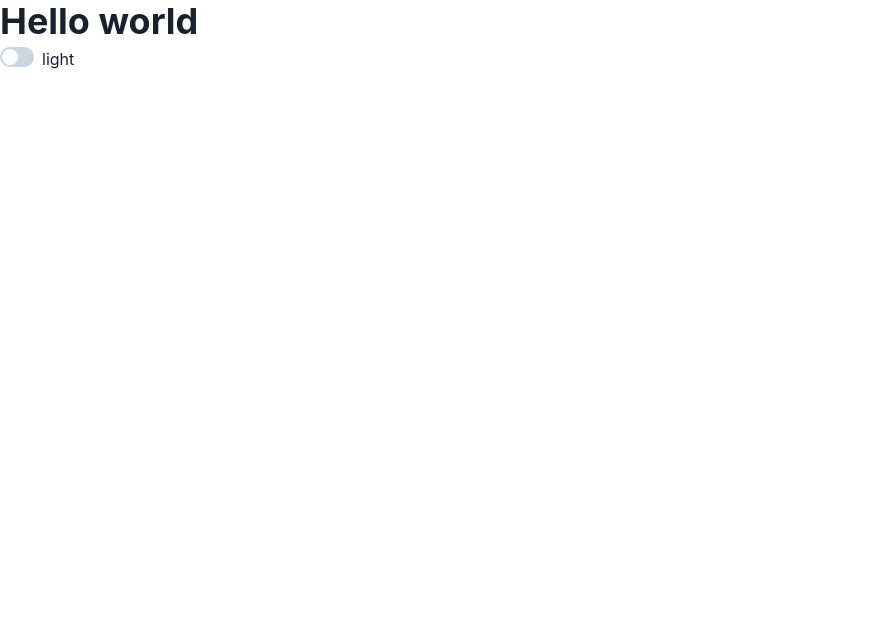
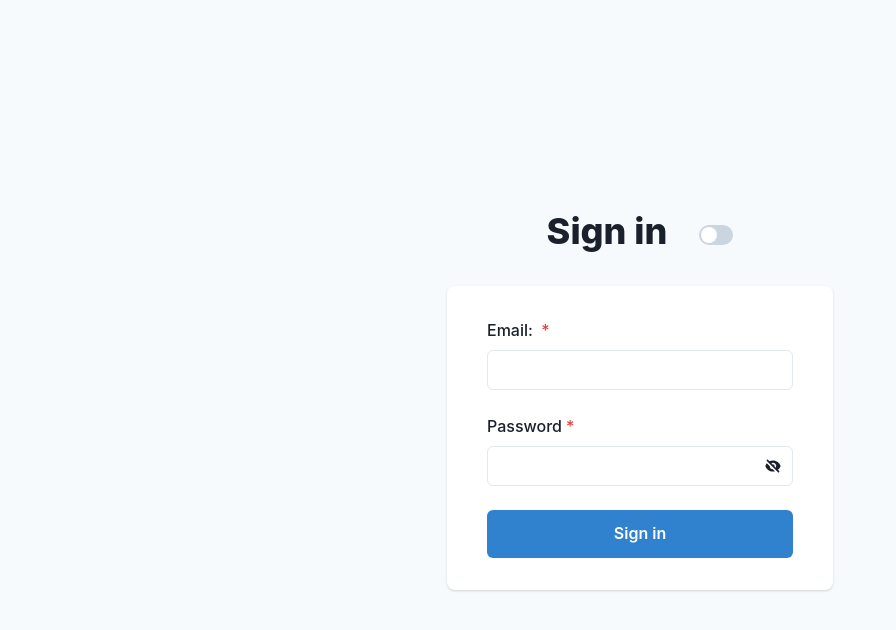
Before and after one commit to Eronheit/base-nextjs, a Next.js app: page / in a window 1280 px wide. Shown: the top 630 px of the page, without its empty margins (0-896 px from the left). Built offline with nearby package versions, Linux system fonts and the light colour scheme.

Commit message:
feat: add Login

```diff
--- a/package.json
+++ b/package.json
@@ -20,7 +20,8 @@
     "framer-motion": "^4",
     "next": "10.2.0",
     "react": "17.0.2",
-    "react-dom": "17.0.2"
+    "react-dom": "17.0.2",
+    "react-icons": "^4.2.0"
   },
   "devDependencies": {
     "@types/node": "^15.3.0",
--- a/src/pages/index.tsx
+++ b/src/pages/index.tsx
@@ -1,14 +1,148 @@
-import React from 'react';
-import { Heading, Switch, useColorMode } from '@chakra-ui/react';
+import {
+  Box,
+  Button,
+  chakra,
+  Flex,
+  FormControl,
+  FormLabel,
+  Heading,
+  IconButton,
+  Input,
+  InputGroup,
+  InputRightElement,
+  Stack,
+  Switch,
+  useColorMode,
+  useColorModeValue,
+} from '@chakra-ui/react';
+import React, { useCallback, useState } from 'react';
+import { HiEye, HiEyeOff } from 'react-icons/hi';
+
+type FormItems = {
+  email: string;
+  password: string;
+};
 
 const Home: React.FC = () => {
   const { colorMode, toggleColorMode } = useColorMode();
+  const [passwordVisible, setPasswordVisible] = useState(false);
+  const [isLoading, setIsLoading] = useState(false);
+  const [formItems, setFormItems] = useState<FormItems>({
+    email: '',
+    password: '',
+  });
+
+  const togglePasswordVisible = useCallback(() => {
+    setPasswordVisible(!passwordVisible);
+  }, [passwordVisible]);
+
+  const handleSignIn = useCallback(async () => {
+    setIsLoading(true);
+    try {
+      // Simulate promise
+      return new Promise(() => {
+        setTimeout(() => {
+          console.log(formItems);
+          setIsLoading(false);
+        }, 2000);
+      });
+    } catch (err) {
+      console.log(err);
+      return setIsLoading(false);
+    }
+  }, [formItems]);
 
   return (
-    <div>
-      <Heading>Hello world</Heading>
-      <Switch onChange={toggleColorMode}>{colorMode}</Switch>
-    </div>
+    <Flex
+      bg={useColorModeValue('gray.50', 'inherit')}
+      minH="100vh"
+      py="12"
+      px={{ base: '4', lg: '8' }}
+      alignItems="center"
+    >
+      <Box maxW="md" mx="auto">
+        <Heading textAlign="center" size="xl" mb={8} fontWeight="extrabold">
+          Sign in
+          <Switch
+            ml={8}
+            onChange={toggleColorMode}
+            isChecked={colorMode === 'dark'}
+          />
+        </Heading>
+
+        <Box
+          bg={useColorModeValue('white', 'gray.700')}
+          py="8"
+          px={{ base: '4', md: '10' }}
+          shadow="base"
+          rounded={{ sm: 'lg' }}
+        >
+          <chakra.form
+            onSubmit={e => {
+              e.preventDefault();
+              handleSignIn();
+            }}
+          >
+            <Stack spacing="6">
+              <FormControl id="email" isRequired>
+                <FormLabel>Email: </FormLabel>
+                <Input
+                  name="email"
+                  type="email"
+                  autoComplete="email"
+                  value={formItems.email}
+                  onChange={e =>
+                    setFormItems({
+                      ...formItems,
+                      [e.target.name]: e.target.value,
+                    })
+                  }
+                />
+              </FormControl>
+
+              <FormControl id="password" isRequired>
+                <FormLabel>Password</FormLabel>
+                <InputGroup>
+                  <Input
+                    name="password"
+                    type={passwordVisible ? 'text' : 'password'}
+                    autoComplete="current-password"
+                    value={formItems.password}
+                    onChange={e =>
+                      setFormItems({
+                        ...formItems,
+                        [e.target.name]: e.target.value,
+                      })
+                    }
+                  />
+                  <InputRightElement>
+                    <IconButton
+                      bg="transparent !important"
+                      variant="ghost"
+                      aria-label={
+                        passwordVisible ? 'Mask password' : 'Reveal password'
+                      }
+                      onClick={togglePasswordVisible}
+                      icon={passwordVisible ? <HiEye /> : <HiEyeOff />}
+                    />
+                  </InputRightElement>
+                </InputGroup>
+              </FormControl>
+
+              <Button
+                type="submit"
+                colorScheme="blue"
+                size="lg"
+                fontSize="md"
+                isLoading={isLoading}
+              >
+                Sign in
+              </Button>
+            </Stack>
+          </chakra.form>
+        </Box>
+      </Box>
+    </Flex>
   );
 };
 
```
Also changed, not shown: 1 other file (tests, documents, lock files or other folders).
